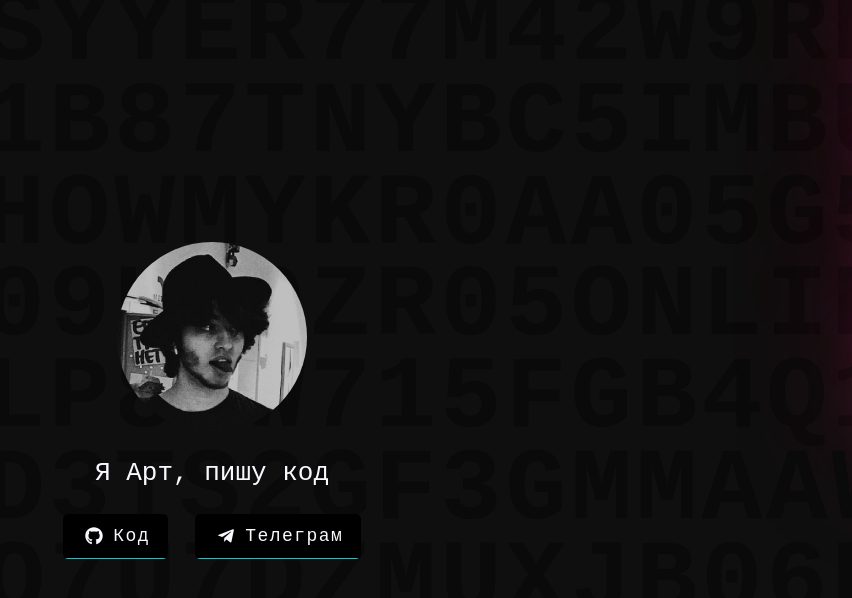
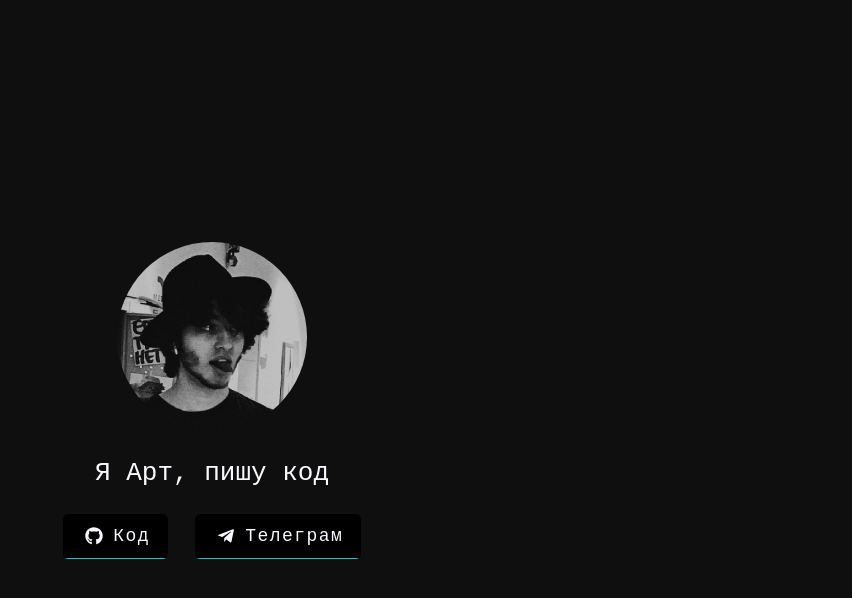
Before and after one commit to artginzburg/artginzburg.github.io, a React (Create React App) app: page / in a window 1280 px wide. Shown: the top 598 px of the page, without its empty margins (428-1280 px from the left). Built offline with nearby package versions, Linux system fonts and the light colour scheme; a web font is replaced by a local one.

Commit message:
make random grid have similar format on in and out

```diff
--- a/src/components/Home/Home.jsx
+++ b/src/components/Home/Home.jsx
@@ -29,7 +29,7 @@ function makeHiddenWords(words) {
   const longestWordLength = words.sort((a, b) => b.length - a.length)[0].length;
   const length = longestWordLength > width ? longestWordLength : width; // 29
   const quantity = longestWordLength > height ? longestWordLength : height; // 13
-  var randomGrid = makeIdMultiple(length, quantity); // Ideally, length should be longestWord + 21 and quantity should be longestWord + 5
+  var randomGrid = makeIdMultiple(length, quantity).map((row) => row.split('')); // Ideally, length should be longestWord + 21 and quantity should be longestWord + 5
 
   words.forEach((word) => {
     const wordCharacters = word.split('');
@@ -55,7 +55,7 @@ function makeHiddenWords(words) {
     for (let i = 0; i < quantity; i++) {
       const char = wordCharacters[i - initialVerticalCell];
 
-      let currentGridLine = randomGrid[i].split('');
+      let currentGridLine = randomGrid[i];
 
       if (char && currentVerticalCell === i) {
         if (shouldMoveDown) {
@@ -86,19 +86,21 @@ function makeHiddenWords(words) {
 }
 
 function insertHiddenWords() {
-  return makeHiddenWords(['develop']).map((row, rowIndex) => (
-    <p className="hiddenWords__char" key={rowIndex}>
-      {row.map((column, columnIndex) =>
-        column.length === 1 ? (
-          column
-        ) : (
-          <span className="hiddenWords__char-active" key={columnIndex}>
-            {column.slice(-1)}
-          </span>
-        ),
-      )}
-    </p>
-  ));
+  makeHiddenWords(['develop']);
+  return null;
+  // makeHiddenWords(['develop']).map((row, rowIndex) => (
+  //   <p className="hiddenWords__char" key={rowIndex}>
+  //     {row.map((column, columnIndex) =>
+  //       column.length === 1 ? (
+  //         column
+  //       ) : (
+  //         <span className="hiddenWords__char-active" key={columnIndex}>
+  //           {column.slice(-1)}
+  //         </span>
+  //       ),
+  //     )}
+  //   </p>
+  // ));
 }
 
 export default function Home() {
```
